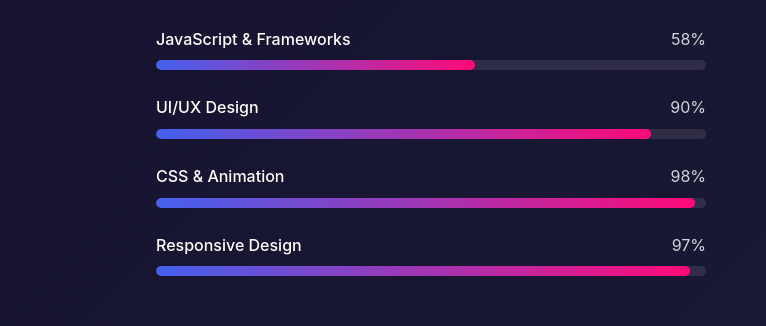
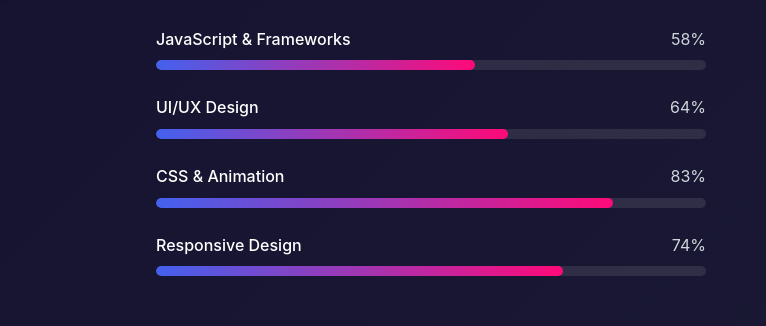
Before and after one commit to Abdallh091/My-portfolio-, a plain HTML site: page index.html in a window 1280 px wide. Shown: the part 1328-1654 px from the top of the page, 514-1280 px from the left. Drawn offline with nearby package versions, Linux system fonts and the light colour scheme.

Commit message:
Update index.html

```diff
--- a/index.html
+++ b/index.html
@@ -1192,28 +1192,28 @@
               <div class="skill">
                 <div class="skill-info">
                   <span class="skill-name">UI/UX Design</span>
-                  <span>90%</span>
+                  <span>64%</span>
                 </div>
                 <div class="skill-bar">
-                  <div class="skill-progress" data-width="90"></div>
+                  <div class="skill-progress" data-width="64"></div>
                 </div>
               </div>
               <div class="skill">
                 <div class="skill-info">
                   <span class="skill-name">CSS & Animation</span>
-                  <span>98%</span>
+                  <span>83%</span>
                 </div>
                 <div class="skill-bar">
-                  <div class="skill-progress" data-width="98"></div>
+                  <div class="skill-progress" data-width="83"></div>
                 </div>
               </div>
               <div class="skill">
                 <div class="skill-info">
                   <span class="skill-name">Responsive Design</span>
-                  <span>97%</span>
+                  <span>74%</span>
                 </div>
                 <div class="skill-bar">
-                  <div class="skill-progress" data-width="97"></div>
+                  <div class="skill-progress" data-width="74"></div>
                 </div>
               </div>
             </div>
```
